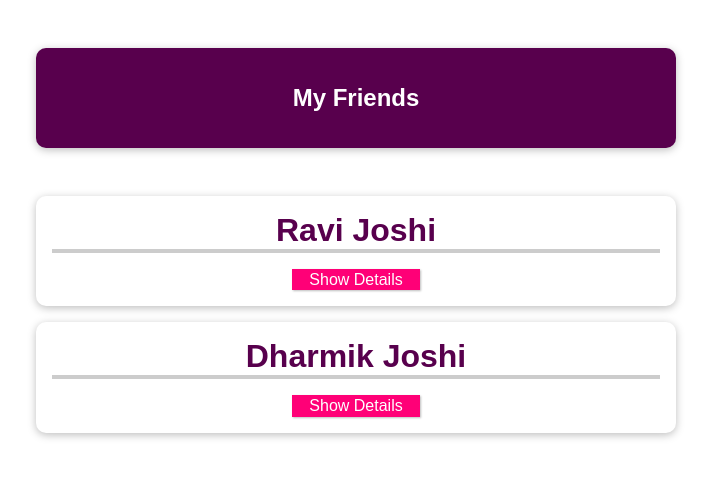
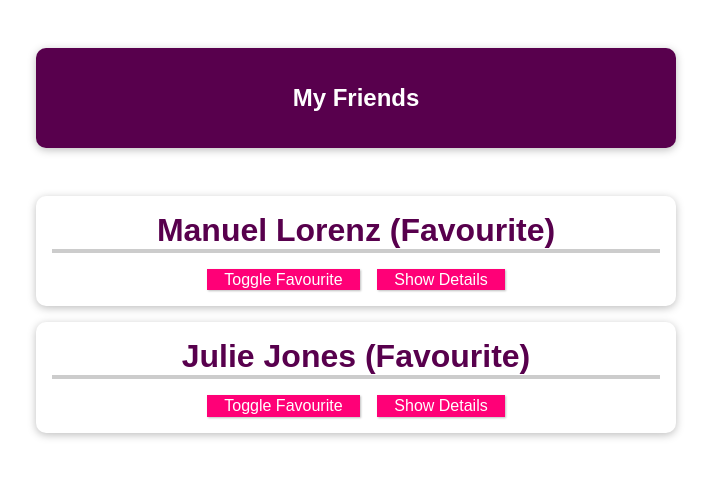
Before and after one commit to ravij1106/https---github.com-ravij1106-props-example, a Vue app: page / in a window 1280 px wide. Shown: the top 478 px of the page, without its empty margins (284-995 px from the left). Built offline with nearby package versions, Linux system fonts and the light colour scheme.

Commit message:
use v-for to display data instead static data

```diff
--- a/src/App.vue
+++ b/src/App.vue
@@ -10,14 +10,12 @@
     </header>
     <ul>
       <friend-contact
-        name="Ravi Joshi"
-        phone-number="9876543210"
-        email-address="ravi@gmail.com">
-      </friend-contact>
-      <friend-contact
-        name="Dharmik Joshi"
-        phone-number="7654321098"
-        email-address="dharmik@gmail.com">
+        v-for = "friend in friends"
+        :key="friend.id"
+        :name="friend.name"
+        :phone-number="friend.phone"
+        :email-address="friend.email"
+        :is-favourite="true">
       </friend-contact>
     </ul>
   </section>
@@ -32,7 +30,25 @@
   components: {
   //   HelloWorld
     FriendContact
-  }
+  },
+  data() {
+    return {
+      friends: [
+        {
+          id: "manuel",
+          name: "Manuel Lorenz",
+          phone: "0123 45678 90",
+          email: "manuel@localhost.com",
+        },
+        {
+          id: "julie",
+          name: "Julie Jones",
+          phone: "0987 654421 21",
+          email: "julie@localhost.com",
+        },
+      ],
+    };
+  },
 }
 </script>
 
--- a/src/components/FriendContact.vue
+++ b/src/components/FriendContact.vue
@@ -1,6 +1,8 @@
 <template>
   <li>
-    <h2>{{ name }}</h2>
+    <h2>{{ name }} {{ friendIsFavourite ? '(Favourite)' : ''}}</h2>
+    <button @click="toggleFavourite">Toggle Favourite</button>
+    &nbsp;&nbsp;
     <button @click="toggleDetails">{{ detailsAreVisible ? 'Hide' : 'Show' }} Details</button>
     <ul v-if="detailsAreVisible">
       <li>
@@ -17,25 +19,46 @@
 
 <script>
 export default {
-  props: [
-    'name',
-    'phoneNumber',
-    'emailAddress'
-  ],
+  // props: [
+  //   'name',
+  //   'phoneNumber',
+  //   'emailAddress',
+  //   'isFavourite'
+  // ],
+  props : {
+    name : {
+      type : String,
+      required : true,
+    },
+    phoneNumber : {
+      type : String,
+      required : true
+    },
+    emailAddress : {
+      type : String,
+      required : true
+    },
+    isFavourite : {
+      type : Boolean,
+      required : false,
+      default : false,
+      // validator : function(value){
+      //   return value === '1' || value === '0';
+      // }
+    },
+  },
   data() {
     return {
       detailsAreVisible: false,
-      friend: {
-        id: "manuel",
-        name: "Manuel Lorenz",
-        phone: "0123 45678 90",
-        email: "manuel@localhost.com",
-      },
+      friendIsFavourite : this.isFavourite
     };
   },
   methods: {
     toggleDetails() {
       this.detailsAreVisible = !this.detailsAreVisible;
+    },
+    toggleFavourite(){
+      this.friendIsFavourite = !this.friendIsFavourite;
     }
   }
 };
--- a/src/main.js
+++ b/src/main.js
@@ -1,13 +1,13 @@
 import Vue from 'vue'
 
 import App from './App.vue';
-import FriendContact from './components/FriendContact.vue';
+//import FriendContact from './components/FriendContact.vue';
 
 Vue.config.productionTip = false
 
  new Vue({
    comments : {
-     FriendContact
+     //FriendContact
    },
    render: h => h(App),
  }).$mount('#app')
```
